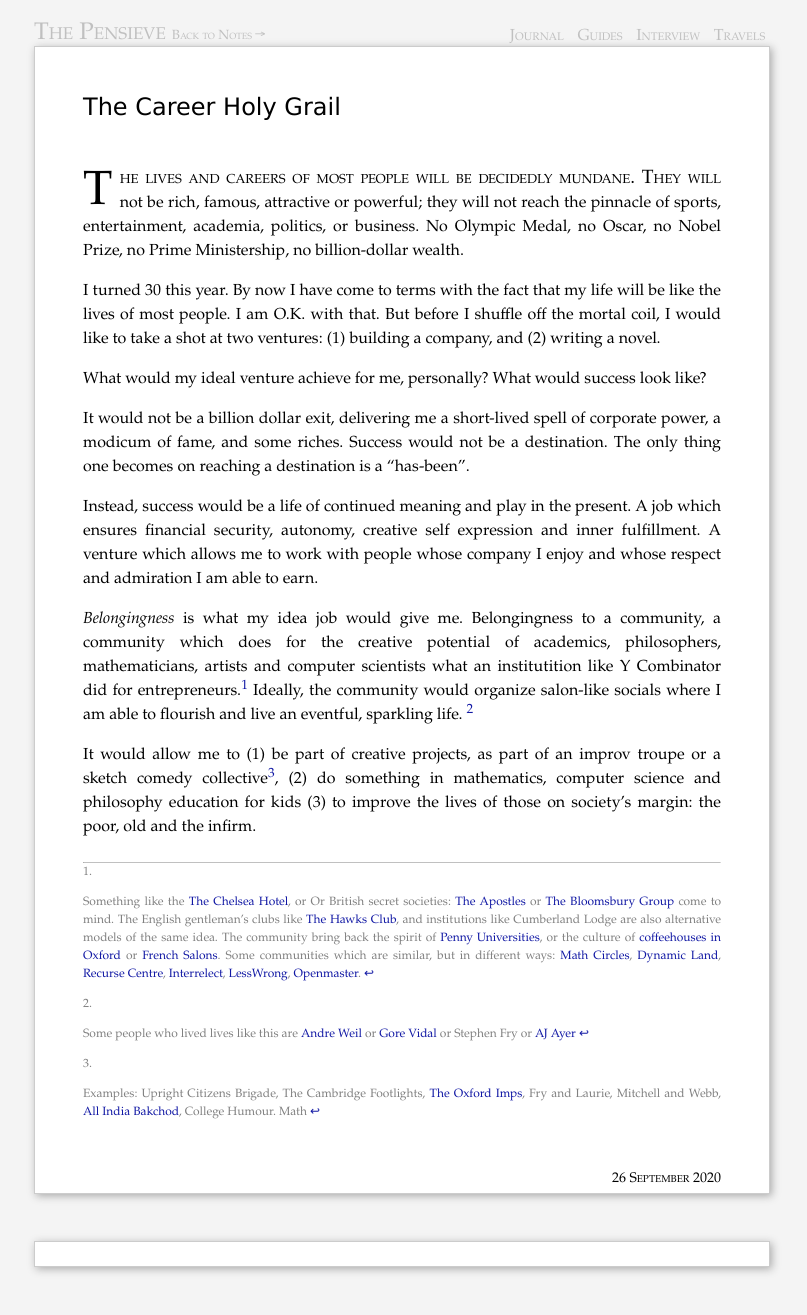
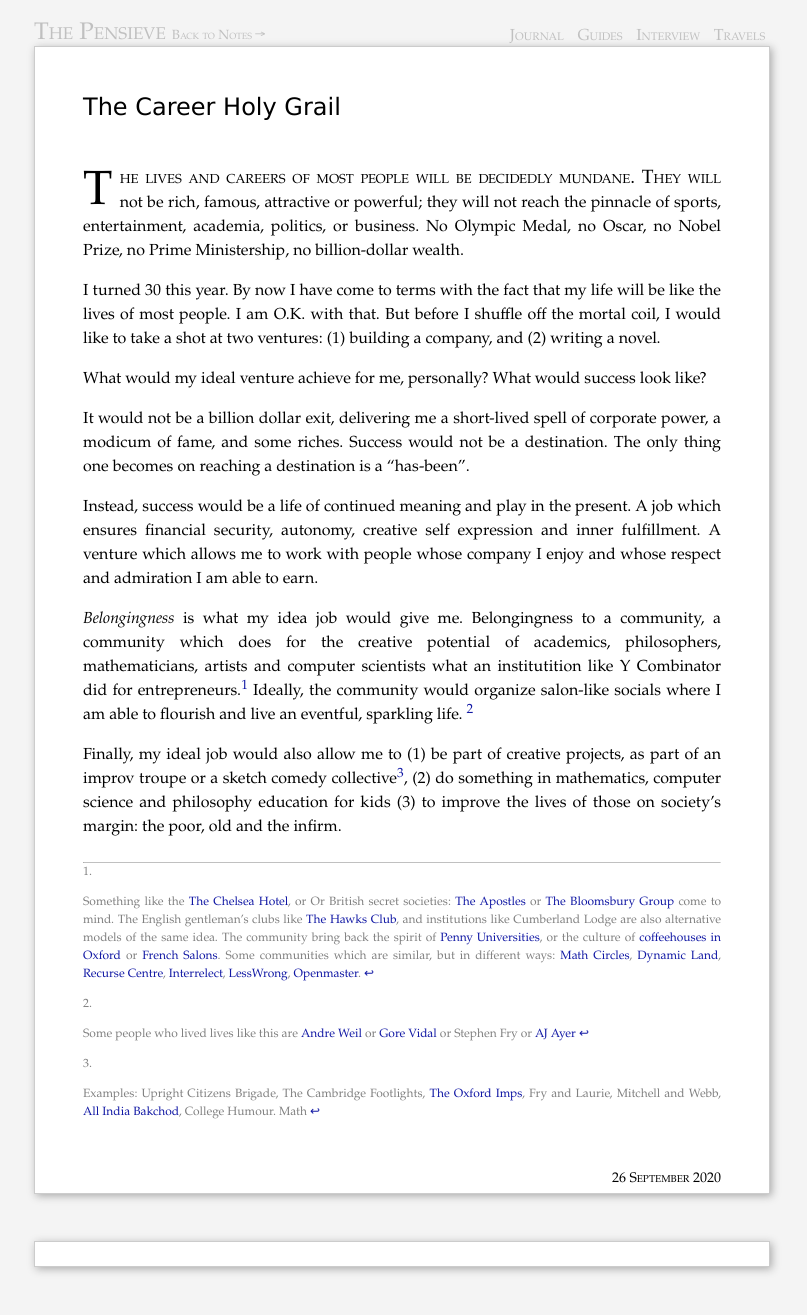
Before and after one commit to piyushahuja/piyushahuja.github.io, a Jekyll site: the page built from _posts/journal/2020-09-26-grail.md, in a window 1280 px wide. Shown: the whole page, without its empty margins (238-1045 px from the left). Built offline with Jekyll 4.4.1, drawn with Linux system fonts in a browser that asks for light colours; comment, search, counter and statistics services are not loaded.

Commit message:
auto deployed

```diff
--- a/_posts/journal/2020-09-26-grail.md
+++ b/_posts/journal/2020-09-26-grail.md
@@ -28,7 +28,7 @@
 
 [^Examples]: Examples:  Upright Citizens Brigade, The Cambridge Footlights, [The Oxford Imps](https://en.wikipedia.org/wiki/The_Oxford_Imps), Fry and Laurie, Mitchell and Webb, [All India Bakchod](All_India_Bakchod), College Humour. Math
 
-It would allow me to (1) be part of creative projects, as part of an improv troupe or a sketch comedy collective[^Examples], (2) do something in mathematics, computer science and philosophy education for kids (3) to improve the lives of those on society's margin: the poor, old and the infirm.
+Finally, my ideal job would also allow me to (1) be part of creative projects, as part of an improv troupe or a sketch comedy collective[^Examples], (2) do something in mathematics, computer science and philosophy education for kids (3) to improve the lives of those on society's margin: the poor, old and the infirm.
 
 
 -----
```
